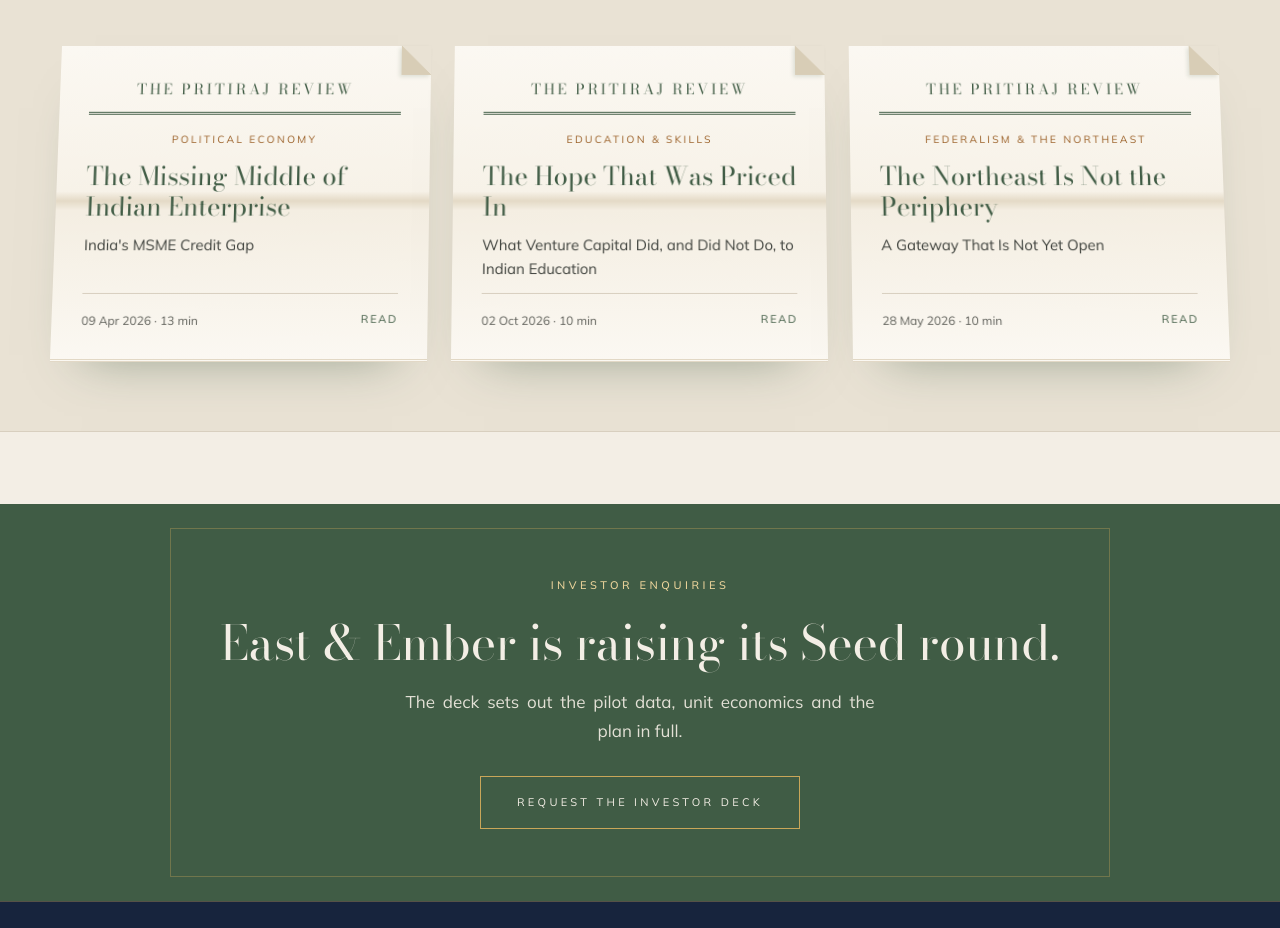
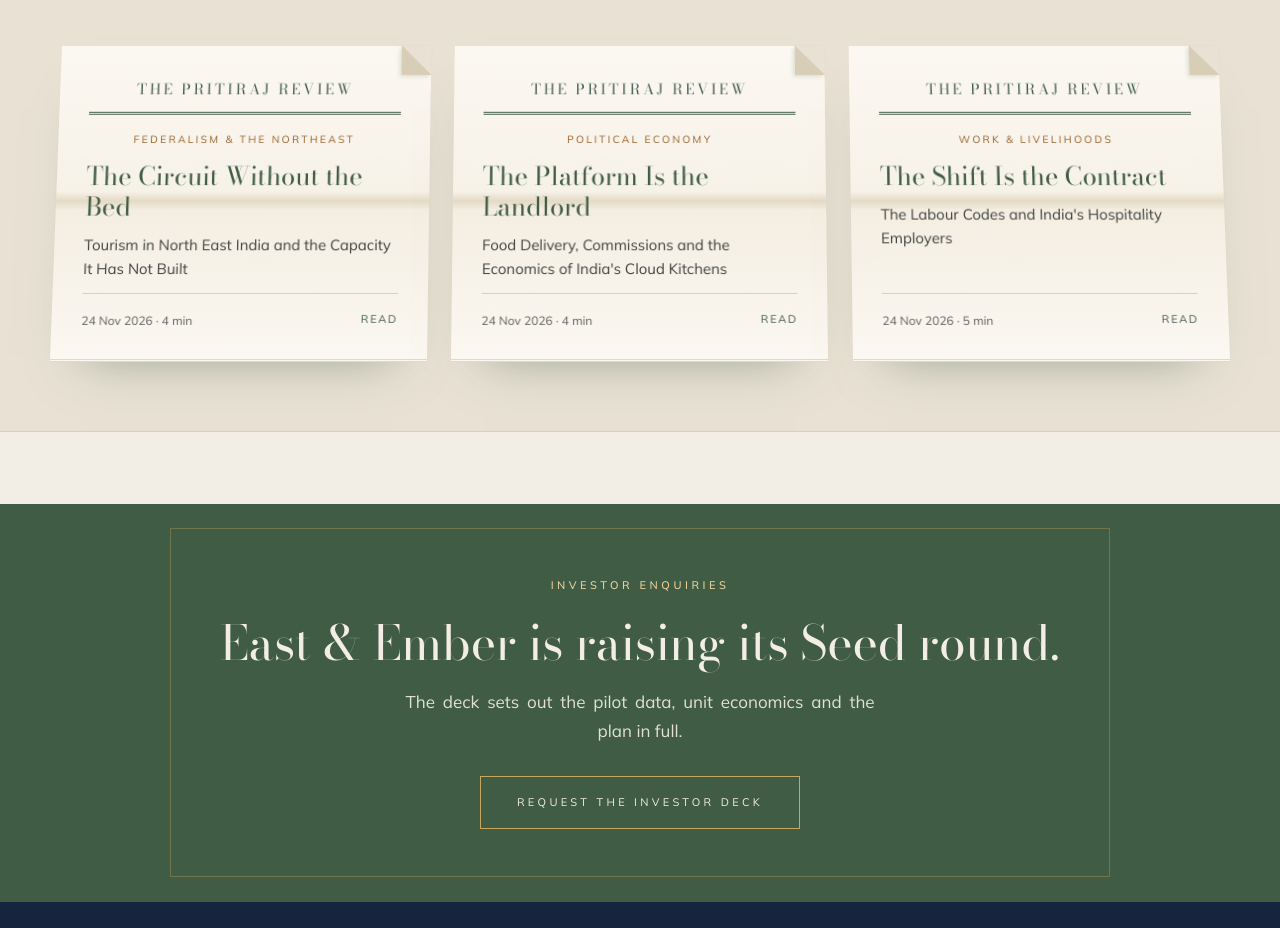
Before and after one commit to pritirajbrahma/pritiraj-partners, a plain HTML site: page index.html in a window 1280 px wide. Shown: the part 5922-6850 px from the top of the page. Drawn offline with nearby package versions, Linux system fonts and the light colour scheme.

Commit message:
Show the three newest essays on the homepage
Co-Authored-By: Claude Opus 5.5 <noreply@anthropic.com>
Claude-Session: https://claude.ai/code/session_01AHFVcvdy7tELFiJ1yYJbhZ

```diff
--- a/index.html
+++ b/index.html
@@ -66,7 +66,7 @@
  <div class="tl" data-tl><span class="tlf" aria-hidden="true"></span><ol><li class="L rv"><span class="nd" aria-hidden="true"></span><div class="tc"><span class="ph">Now · Seed</span><b>Bengaluru</b><p>Two Bengaluru kitchens, a dedicated tiffin kitchen and a pickle facility.</p></div></li><li class="R rv"><span class="nd" aria-hidden="true"></span><div class="tc"><span class="ph">FY2029</span><b>Delhi NCR</b><p>Delivery expansion into India’s largest food market.</p></div></li><li class="L rv"><span class="nd" aria-hidden="true"></span><div class="tc"><span class="ph">Later</span><b>Dining</b><p>Restaurant formats in Bengaluru, Delhi NCR and Guwahati.</p></div></li><li class="R rv"><span class="nd" aria-hidden="true"></span><div class="tc"><span class="ph">Ambition</span><b>Global stage</b><p>Northeast Indian food, served and recognised beyond India.</p></div></li></ol></div>
 </div></section>
 <blockquote class="pull2 rv">“Politics is the promise. Governance is the delivery.”<cite>The conviction behind both companies</cite></blockquote>
-<section class="rev"><div class="in"><div class="rh rv"><div><p class="k">The Pritiraj Review</p><h2>Writing on how India is governed, and how it delivers.</h2></div><a class="b2d" href="/review/">All 43 essays</a></div><div class="rc"><a class="rcard rv" href="/review/the-missing-middle-of-indian-enterprise/"><span class="mast">The Pritiraj Review</span><span class="rk">Political Economy</span><b>The Missing Middle of Indian Enterprise</b><span class="rs">India&#x27;s MSME Credit Gap</span><span class="rm2"><span>09 Apr 2026 · 13 min</span><span class="go2">Read</span></span></a><a class="rcard rv" href="/review/the-hope-that-was-priced-in/"><span class="mast">The Pritiraj Review</span><span class="rk">Education &amp; Skills</span><b>The Hope That Was Priced In</b><span class="rs">What Venture Capital Did, and Did Not Do, to Indian Education</span><span class="rm2"><span>02 Oct 2026 · 10 min</span><span class="go2">Read</span></span></a><a class="rcard rv" href="/review/the-northeast-india-is-not-the-periphery/"><span class="mast">The Pritiraj Review</span><span class="rk">Federalism &amp; the Northeast</span><b>The Northeast Is Not the Periphery</b><span class="rs">A Gateway That Is Not Yet Open</span><span class="rm2"><span>28 May 2026 · 10 min</span><span class="go2">Read</span></span></a></div></div></section>
+<section class="rev"><div class="in"><div class="rh rv"><div><p class="k">The Pritiraj Review</p><h2>Writing on how India is governed, and how it delivers.</h2></div><a class="b2d" href="/review/">All 43 essays</a></div><div class="rc"><a class="rcard rv" href="/review/the-circuit-without-the-bed-northeast-india-tourism/"><span class="mast">The Pritiraj Review</span><span class="rk">Federalism &amp; the Northeast</span><b>The Circuit Without the Bed</b><span class="rs">Tourism in North East India and the Capacity It Has Not Built</span><span class="rm2"><span>24 Nov 2026 · 4 min</span><span class="go2">Read</span></span></a><a class="rcard rv" href="/review/the-platform-is-the-landlord-cloud-kitchen-economics/"><span class="mast">The Pritiraj Review</span><span class="rk">Political Economy</span><b>The Platform Is the Landlord</b><span class="rs">Food Delivery, Commissions and the Economics of India&#x27;s Cloud Kitchens</span><span class="rm2"><span>24 Nov 2026 · 4 min</span><span class="go2">Read</span></span></a><a class="rcard rv" href="/review/the-shift-is-the-contract-labour-codes-hospitality/"><span class="mast">The Pritiraj Review</span><span class="rk">Work &amp; Livelihoods</span><b>The Shift Is the Contract</b><span class="rs">The Labour Codes and India&#x27;s Hospitality Employers</span><span class="rm2"><span>24 Nov 2026 · 5 min</span><span class="go2">Read</span></span></a></div></div></section>
 <section class="corr rv"><p class="k">Investor enquiries</p><h2>East &amp; Ember is raising its Seed round.</h2><p class="lead">The deck sets out the pilot data, unit economics and the plan in full.</p><a class="btn" href="/contact/#investor" data-enquire="investor">Request the investor deck</a></section>
 </main>
 <div class="frieze" aria-hidden="true"></div>
```
